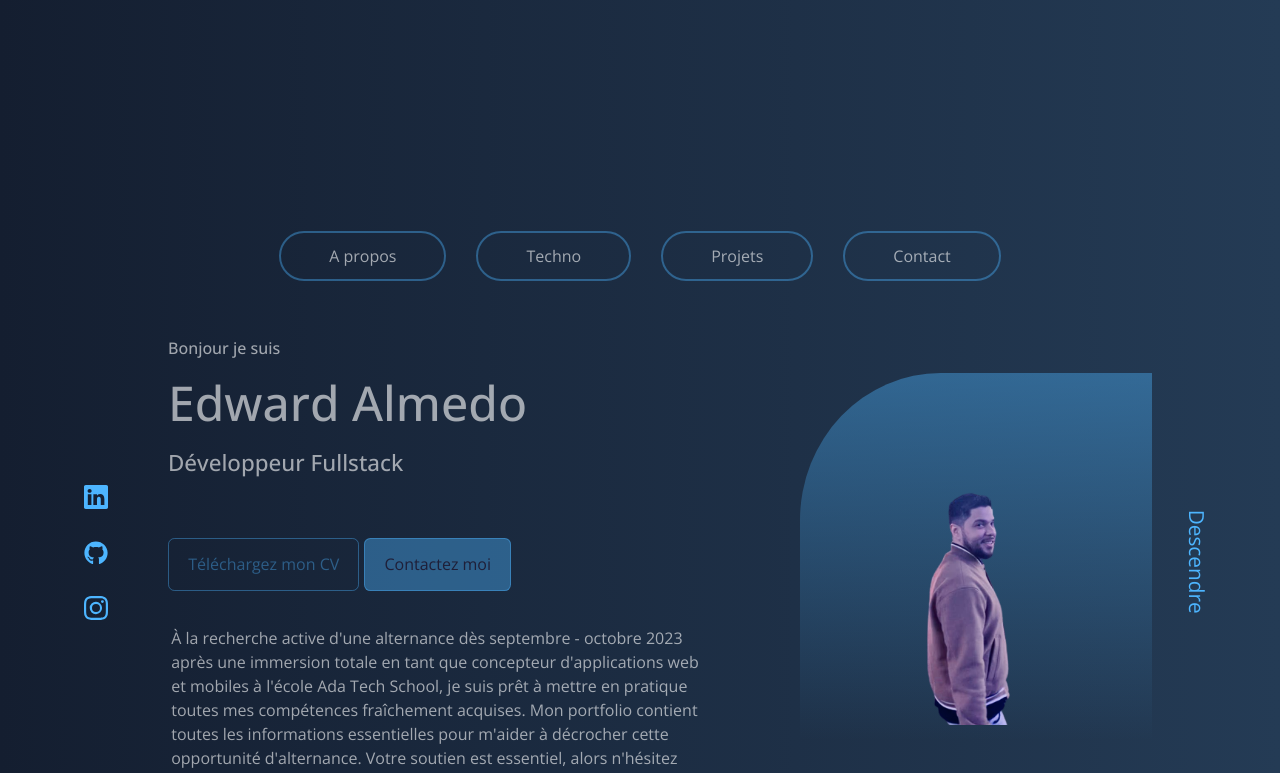
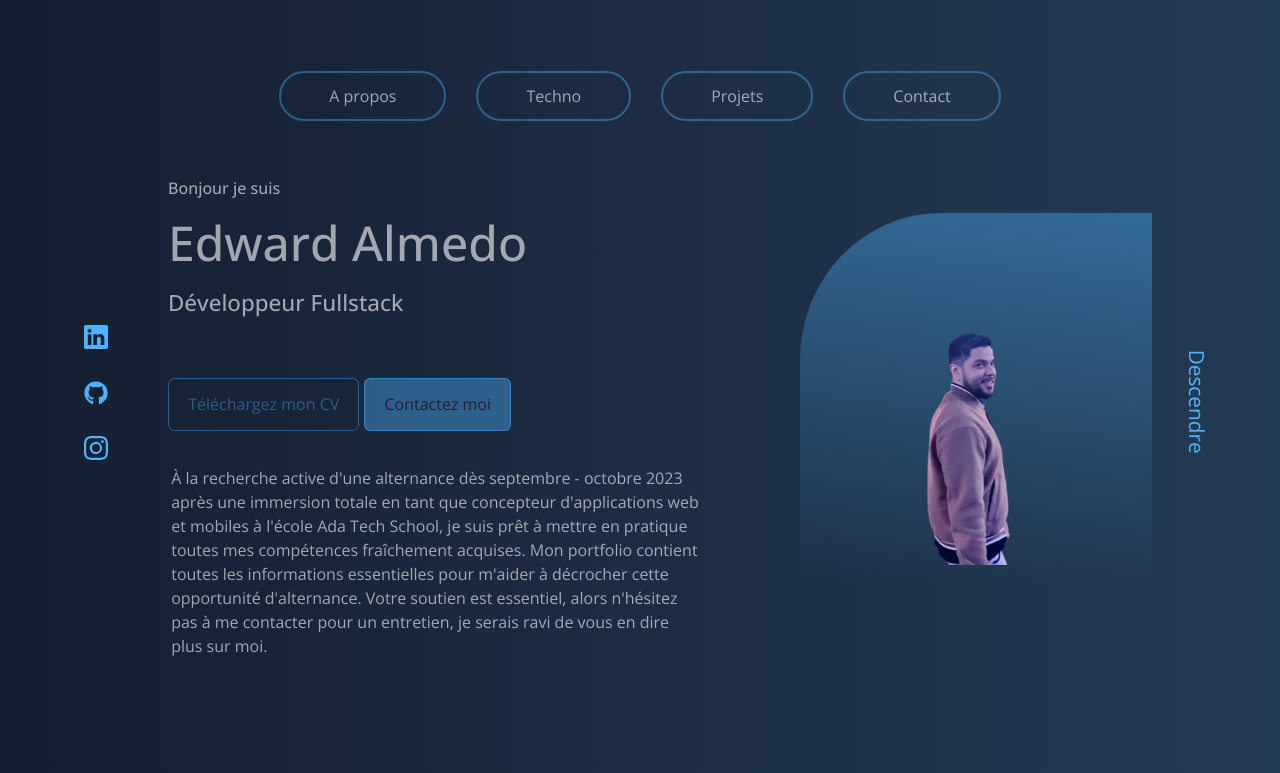
Before and after one commit to edwardrico/portfolio, a React (Create React App) app: page / in a window 1280 px wide. Shown: the top 773 px of the page. Built offline with nearby package versions, Linux system fonts and the light colour scheme.

Commit message:
version-2

```diff
--- a/src/components/header/header.css
+++ b/src/components/header/header.css
@@ -2,7 +2,7 @@ header {
 
 
     height: auto;
-    padding-top: 9rem;
+    padding-top: 4rem;
     overflow: hidden;
   }
 
@@ -88,7 +88,7 @@ header {
     justify-content:center;
     margin: 0;
     position:relative;
-    top: -8rem;
+    top: 2rem;
     left: 0;
     text-align: center;
 
--- a/src/index.css
+++ b/src/index.css
@@ -62,7 +62,7 @@ h1{
 }
 
 section{
-  margin-top: 8rem;
+  margin-top: 3rem;
 
 }
 
```
